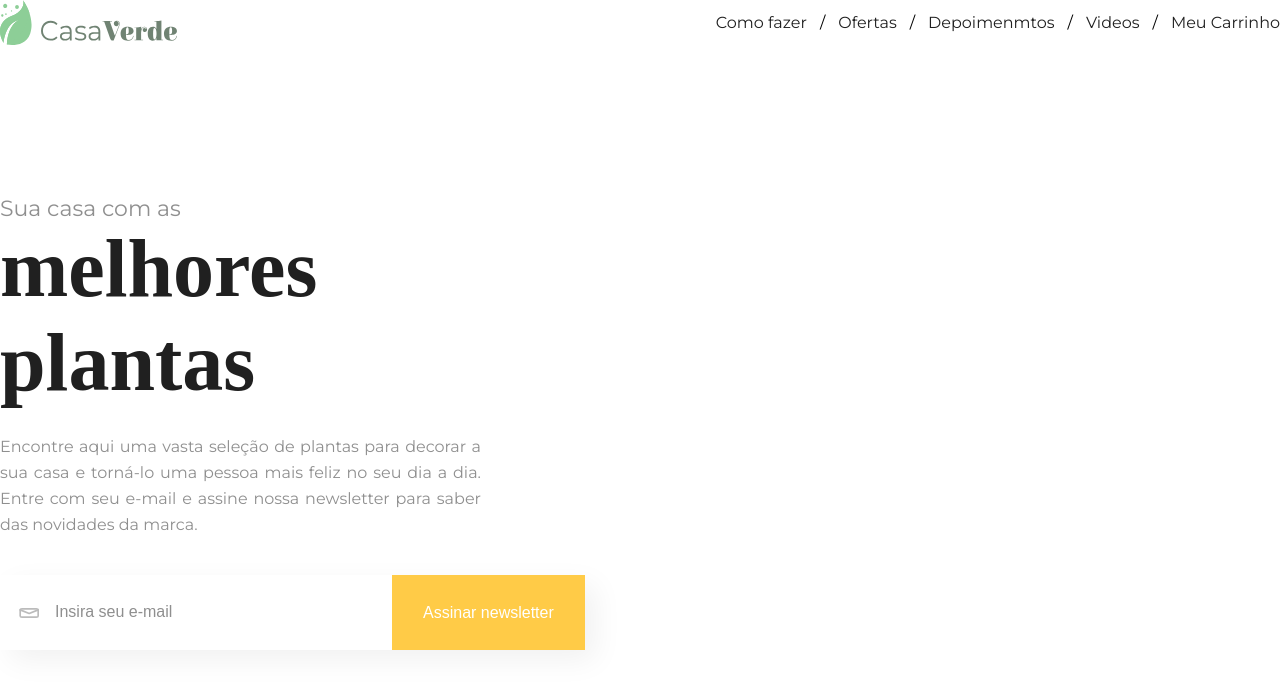
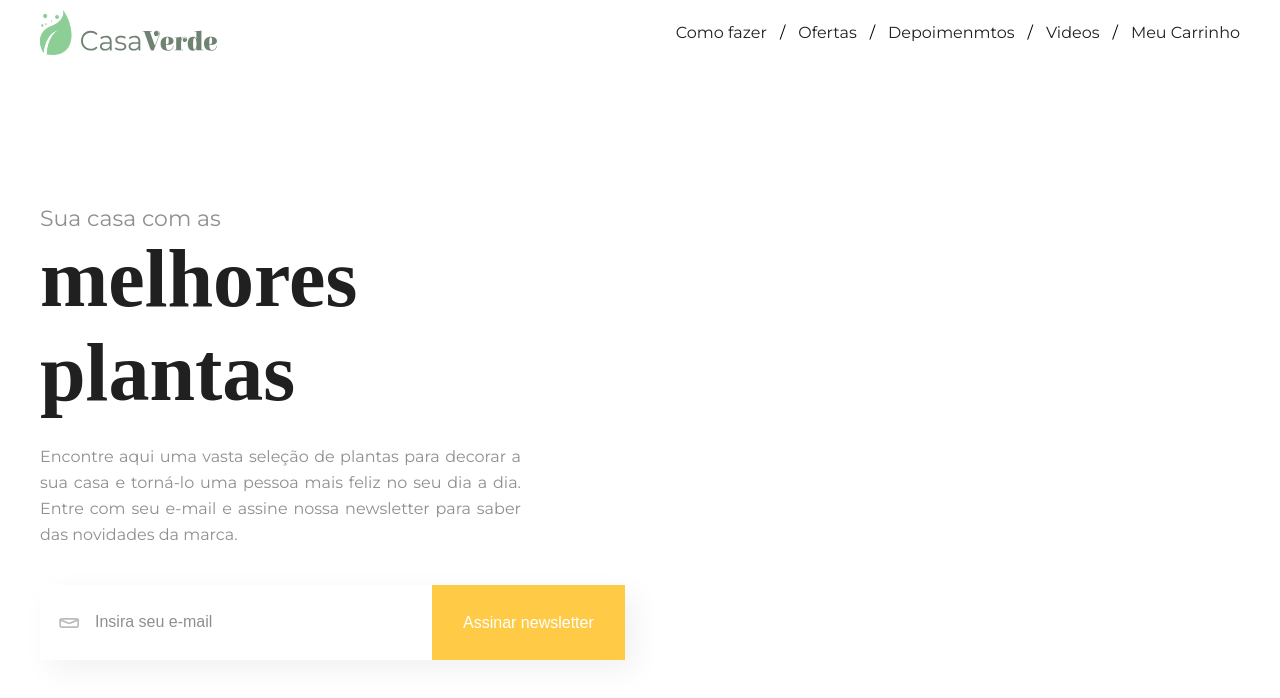
Before and after one commit to almeidaxz/7DaysOfCode, a React (Vite) app: page / in a window 1280 px wide. Shown: the top 698 px of the page. Built offline with nearby package versions, Linux system fonts and the light colour scheme; a web font is replaced by a local one.

Commit message:
nav bar and body content position fix

```diff
--- a/src/components/NavBar/index.jsx
+++ b/src/components/NavBar/index.jsx
@@ -7,7 +7,7 @@ const menuOptions = ['Como fazer', 'Ofertas', 'Depoimenmtos', 'Videos', 'Meu Car
 export default function NavBar() {
     console.log(menuOptions.at(-1));
     return (
-        <header>
+        <header className='nav-bar-row'>
             <nav className='row align-center space-btw font-size-16'>
                 <img src={Logo} alt="page logo" />
                 <div className='row gap-13'>
--- a/src/components/NavBar/styles.css
+++ b/src/components/NavBar/styles.css
@@ -1,3 +1,7 @@
+.nav-bar-row{
+    margin-top: 1rem;
+}
+
 .menu-item {
     color: var(--text-color-900);
     line-height: 1.95rem;
--- a/src/index.css
+++ b/src/index.css
@@ -22,6 +22,8 @@ html {
 
 body {
     font-family: 'Montserrat', sans-serif;
+    width: 1200px;
+    margin: 0 auto;
 }
 
 a {
```
